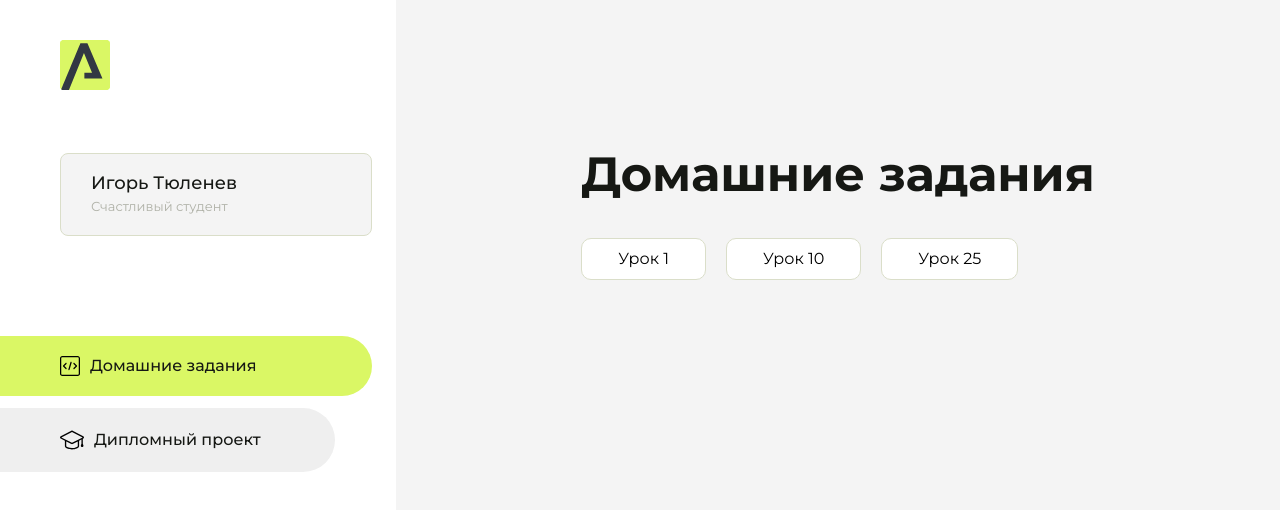
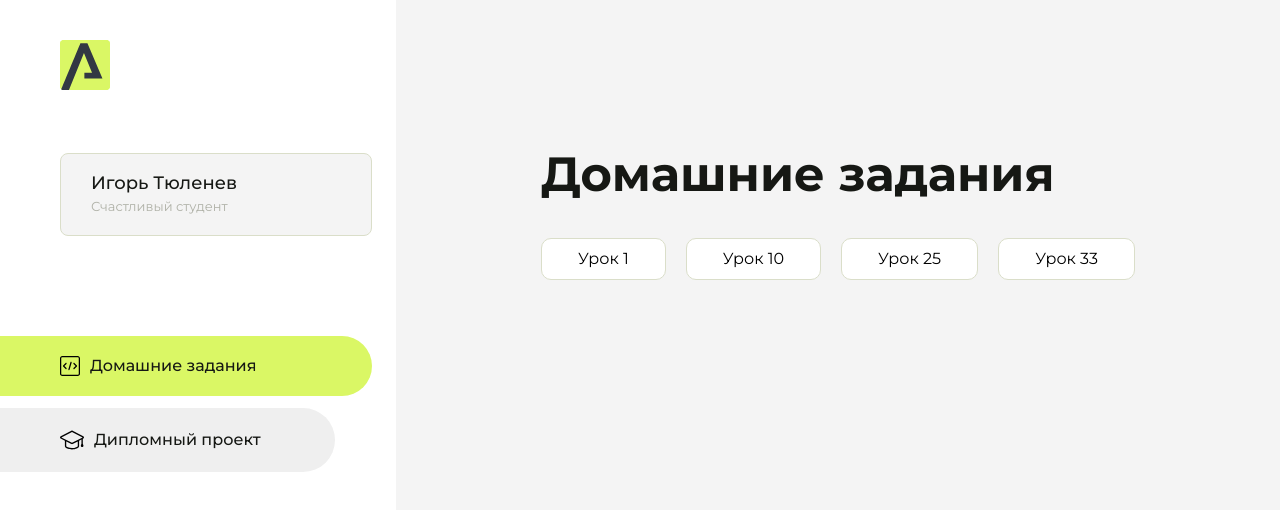
Before and after one commit to check-engine-404/homework, a plain HTML site: page index.html in a window 1280 px wide. Drawn offline with Linux system fonts and the light colour scheme.

Commit message:
Update index.html

```diff
--- a/index.html
+++ b/index.html
@@ -101,6 +101,9 @@
                       <li class="content__list-item">
                         <a href="lesson-22 Home Work/index.html">Урок 25 </a>
                     </li>
+                         <li class="content__list-item">
+                        <a href="lesson-33 Home Work/index.html">Урок 33 </a>
+                    </li>
                 </ul>
             </div>
             <div class="content__block hidden" id="diplomBlock">
```
